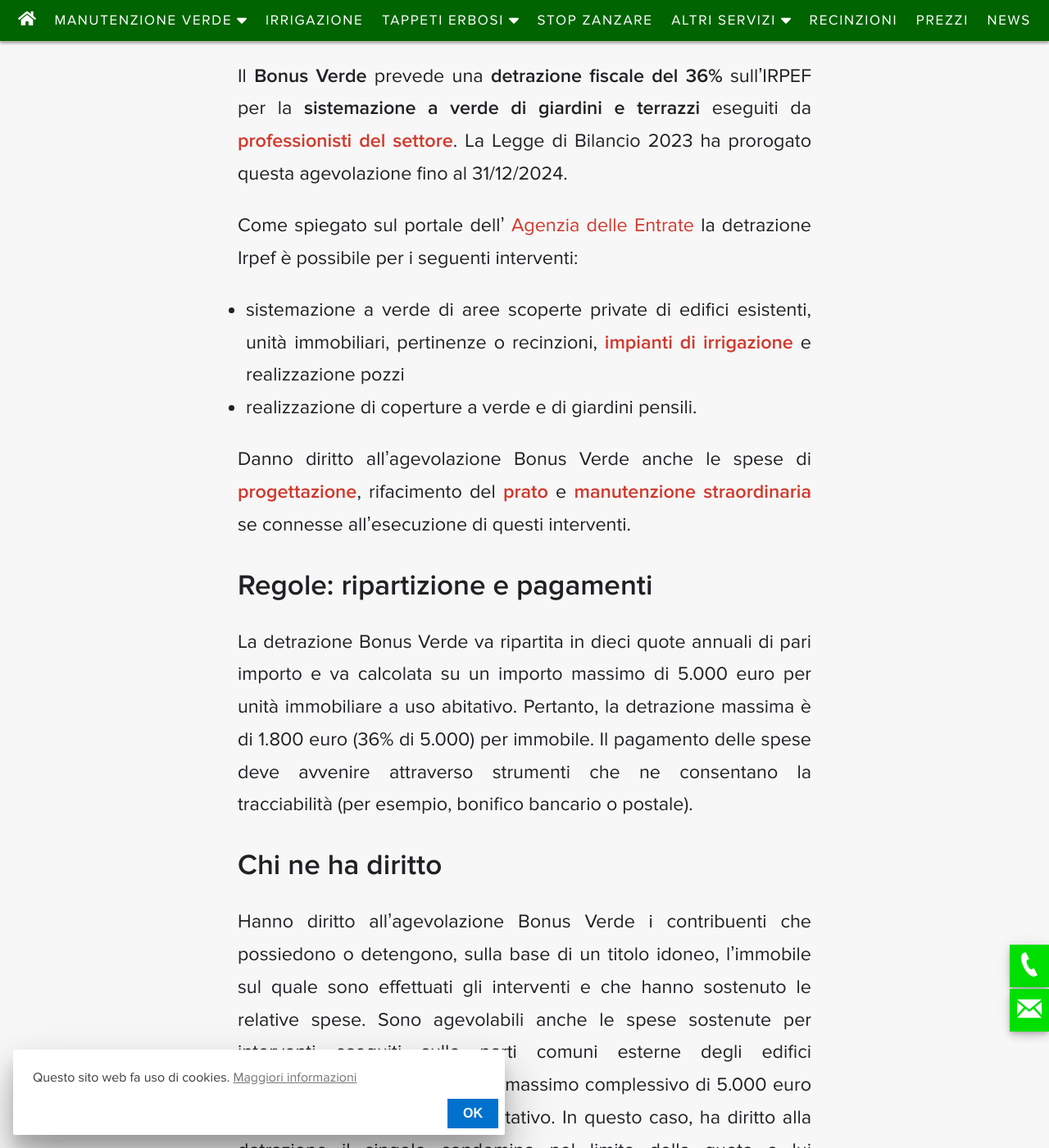
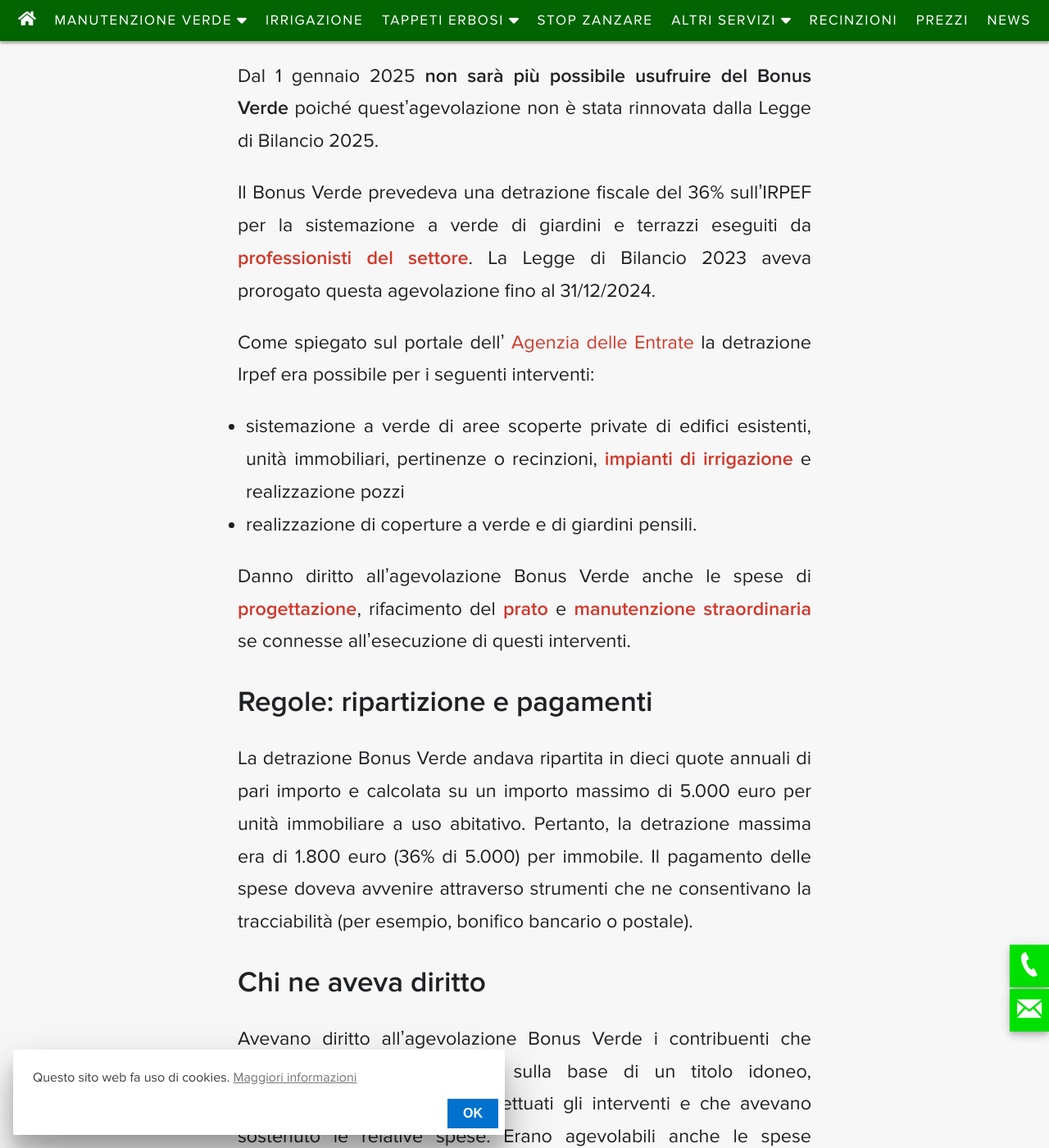
Before and after one commit to enricocaputo/enricocaputo.github.io, a Jekyll site: the page built from my_collections/_posts/2020-08-09-bonus-verde.md, in a window 1280 px wide and 1400 px high, scrolled down 960 px. Shown: the whole window at 82% size. Built offline with Jekyll 4.4.1, drawn with Linux system fonts in a browser that asks for light colours; comment, search, counter and statistics services are not loaded; some of the changed text lies outside the part shown.

Commit message:
Bonus Verde 2025

```diff
--- a/my_collections/_posts/2020-08-09-bonus-verde.md
+++ b/my_collections/_posts/2020-08-09-bonus-verde.md
@@ -1,13 +1,15 @@
 ---
-title: "Bonus Verde 2024"
-excerpt: "Il Bonus Verde 2024 prevede una detrazione fiscale del 36% fino a un importo di 5.000 euro per la progettazione e la sistemazione a verde di giardini e terrazzi"
+title: "Stop al Bonus Verde 2025"
+excerpt: "Nel 2025 non sarà più possibile usufruire del Bonus Verde poiché quest'agevolazione non è stata rinnovata dalla Legge di Bilancio 2025."
 image: /img/posts/green-pig.png
 image_featured: true
-last_modified_at: 2024-01-02T10:37
+last_modified_at: 2025-03-02T10:37
 ---
-Il **Bonus Verde** prevede una **detrazione fiscale del 36%** sull'IRPEF per la **sistemazione a verde di giardini e terrazzi** eseguiti da [**professionisti del settore**](/chi-sono/ "Potasiepe giardiniere e paesaggista"). La Legge di Bilancio 2023 ha prorogato questa agevolazione fino al 31/12/2024.
+Dal 1 gennaio 2025 **non sarà più possibile usufruire del Bonus Verde** poiché quest'agevolazione non è stata rinnovata dalla Legge di Bilancio 2025.
 
-Come spiegato sul portale dell'<a href="https://www.agenziaentrate.gov.it/portale/web/guest/bonus-verde/infogen-bonus-verde-cittadini" aria-label="vai al portale Agenzia delle Entrate" target="_blank" rel="noopener"> Agenzia delle Entrate </a> la detrazione Irpef è possibile per i seguenti interventi:
+Il Bonus Verde prevedeva una detrazione fiscale del 36% sull'IRPEF per la sistemazione a verde di giardini e terrazzi eseguiti da [**professionisti del settore**](/chi-sono/ "Potasiepe giardiniere e paesaggista"). La Legge di Bilancio 2023 aveva prorogato questa agevolazione fino al 31/12/2024.
+
+Come spiegato sul portale dell'<a href="https://www.agenziaentrate.gov.it/portale/web/guest/bonus-verde/infogen-bonus-verde-cittadini" aria-label="vai al portale Agenzia delle Entrate" target="_blank" rel="noopener"> Agenzia delle Entrate </a> la detrazione Irpef era possibile per i seguenti interventi:
 
 - sistemazione a verde di aree scoperte private di edifici esistenti, unità immobiliari, pertinenze o recinzioni, [**impianti di irrigazione**](/prodotti/irrigazione-giardino/ "Il Giardiniere Potasiepe installa impianti di irrigazione a Udine e Gorizia") e realizzazione pozzi
 - realizzazione di coperture a verde e di giardini pensili.
@@ -16,18 +18,18 @@ Danno diritto all’agevolazione Bonus Verde anche le spese di [**progettazione*
 
 ## Regole: ripartizione e pagamenti
 
-La detrazione Bonus Verde va ripartita in dieci quote annuali di pari importo e va calcolata su un importo massimo di 5.000 euro per unità immobiliare a uso abitativo. Pertanto,  la detrazione massima è di 1.800 euro (36% di 5.000) per immobile.
-Il pagamento delle spese deve avvenire attraverso strumenti che ne consentano la tracciabilità (per esempio, bonifico bancario o postale).
+La detrazione Bonus Verde andava ripartita in dieci quote annuali di pari importo e calcolata su un importo massimo di 5.000 euro per unità immobiliare a uso abitativo. Pertanto,  la detrazione massima era di 1.800 euro (36% di 5.000) per immobile.
+Il pagamento delle spese doveva avvenire attraverso strumenti che ne consentivano la tracciabilità (per esempio, bonifico bancario o postale).
 
-## Chi ne ha diritto
+## Chi ne aveva diritto
 
-Hanno diritto all’agevolazione Bonus Verde i contribuenti che possiedono o detengono, sulla base di un titolo idoneo, l’immobile sul quale sono effettuati gli interventi e che hanno sostenuto le relative spese.
-Sono agevolabili anche le spese sostenute per interventi eseguiti sulle parti comuni esterne degli edifici condominiali, fino a un importo massimo complessivo di 5.000 euro per unità immobiliare a uso abitativo.
-In questo caso, ha diritto alla detrazione il singolo condomino nel limite della quota a lui imputabile a condizione che la stessa sia stata effettivamente versata al condominio entro i termini di presentazione della dichiarazione dei redditi.
+Avevano diritto all'agevolazione Bonus Verde i contribuenti che possedevano o detenevano, sulla base di un titolo idoneo, l’immobile sul quale erano effettuati gli interventi e che avevano sostenuto le relative spese.
+Erano agevolabili anche le spese sostenute per interventi eseguiti sulle parti comuni esterne degli edifici condominiali, fino a un importo massimo complessivo di 5.000 euro per unità immobiliare a uso abitativo.
+In questo caso, aveva diritto alla detrazione il singolo condomino nel limite della quota a lui imputabile a condizione che la stessa fosse stata effettivamente versata al condominio entro i termini di presentazione della dichiarazione dei redditi.
 
-## Chi non può usufruirne
+## Chi non poteva usufruirne
 
-La detrazione Bonus Verde non spetta, invece, per le spese sostenute per:
+La detrazione Bonus Verde non spettava, invece, per le spese sostenute per:
 
 - la manutenzione ordinaria periodica dei giardini preesistenti non connessa ad un intervento innovativo o modificativo nei termini sopra indicati
 - i lavori in economia.
```
